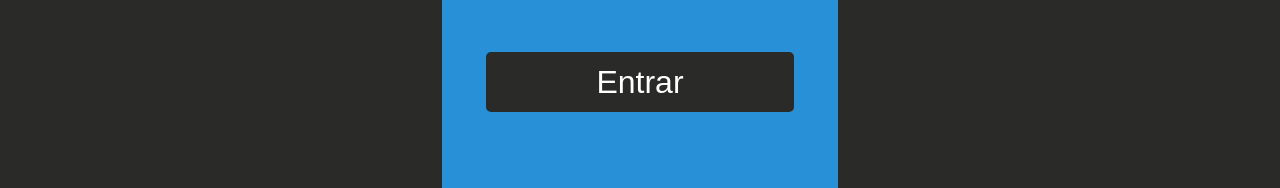
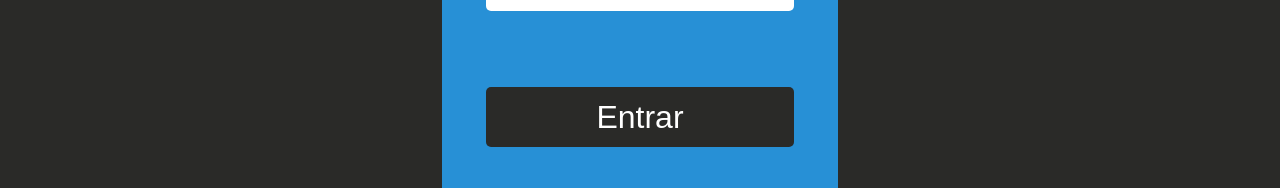
Before and after one commit to The-Cute-Push/abp-frontend, an Angular app: page / in a window 1280 px wide. Shown: the part 450-638 px from the top of the page. Built offline with nearby package versions, Linux system fonts and the light colour scheme.

Commit message:
fix/styles: Changed margin from using % to rem

```diff
--- a/src/app/login/login.component.css
+++ b/src/app/login/login.component.css
@@ -17,7 +17,7 @@
 .login-box h1 {
   color: white;
   font-size: 2.5rem;
-  margin-bottom: 10%;
+  margin-bottom: 3.5rem;
 }
 
 .login-box input,
@@ -61,7 +61,7 @@
   font-size: 2rem;
   background-color: rgb(42, 42, 40);
   color: white;
-  margin-top: 10%;
+  margin-top: 3.5rem;
 }
 .login-box button:hover {
   background-color: hsl(60, 2%, 30%);
--- a/src/app/login/login.component.html
+++ b/src/app/login/login.component.html
@@ -9,6 +9,6 @@
       <div class="fas fa-lock input-icon"></div>
       <input type="password" placeholder="Password" name="password" required>
     </div>
-    <button type="submit" class="spacing-top">Entrar</button>
+    <button type="submit">Entrar</button>
   </div>
 </div>
```
